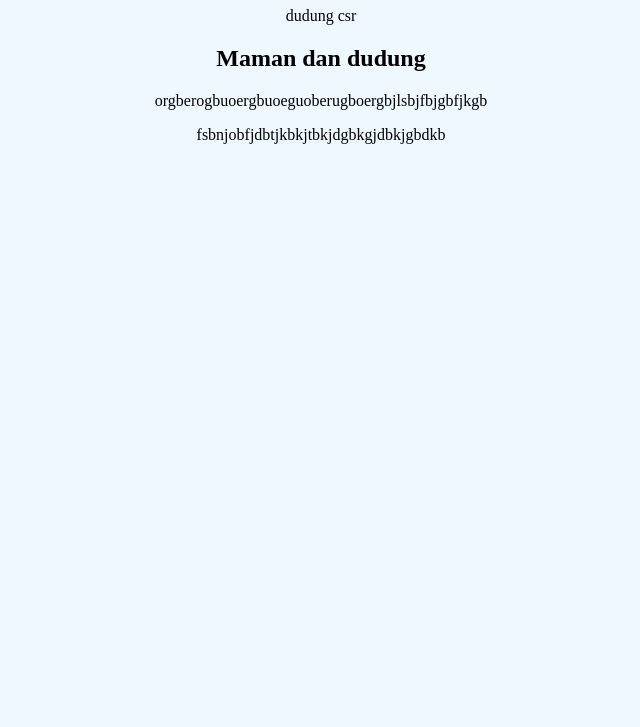
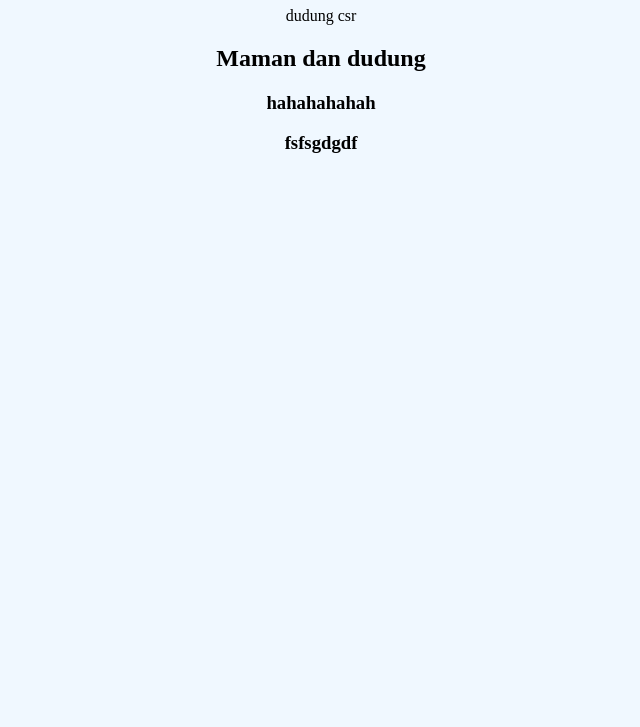
Before and after one commit to ViqiRafianto/belajar-git, a plain HTML site: page index.html in a window 1280 px wide. Shown: the part 73-800 px from the top of the page, without its empty margins (319-959 px from the left). Drawn offline with Linux system fonts and the light colour scheme.

Commit message:
mengedit ganti h3

```diff
--- a/index.html
+++ b/index.html
@@ -10,8 +10,7 @@
     <h1>Hello viqid</h1>
     <p>dudung csr</p>
     <h2>Maman dan dudung</h2>
-    <p>orgberogbuoergbuoeguoberugboergbjlsbjfbjgbfjkgb</p>
-    <p>fsbnjobfjdbtjkbkjtbkjdgbkgjdbkjgbdkb</p>
-    <img src="" />
+    <h3>hahahahahah</h3>
+    <h3>fsfsgdgdf</h3>
   </body>
 </html>
```
